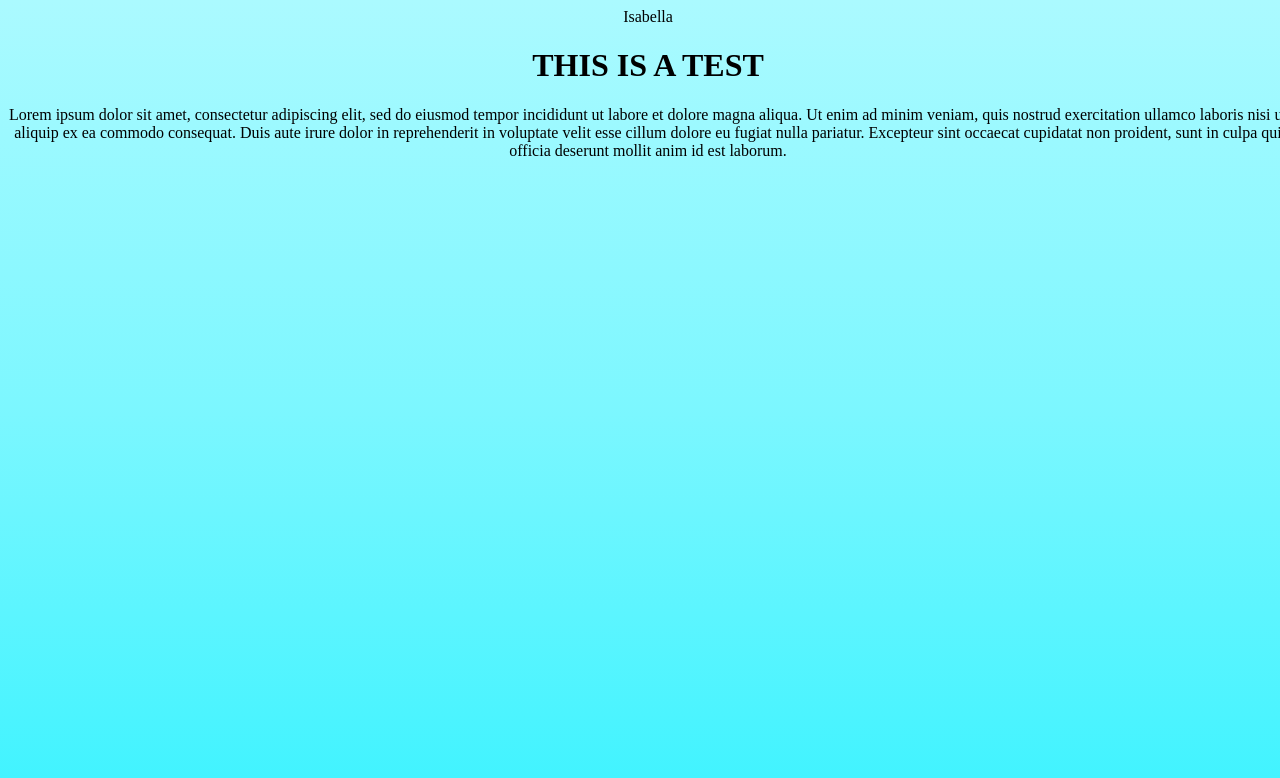
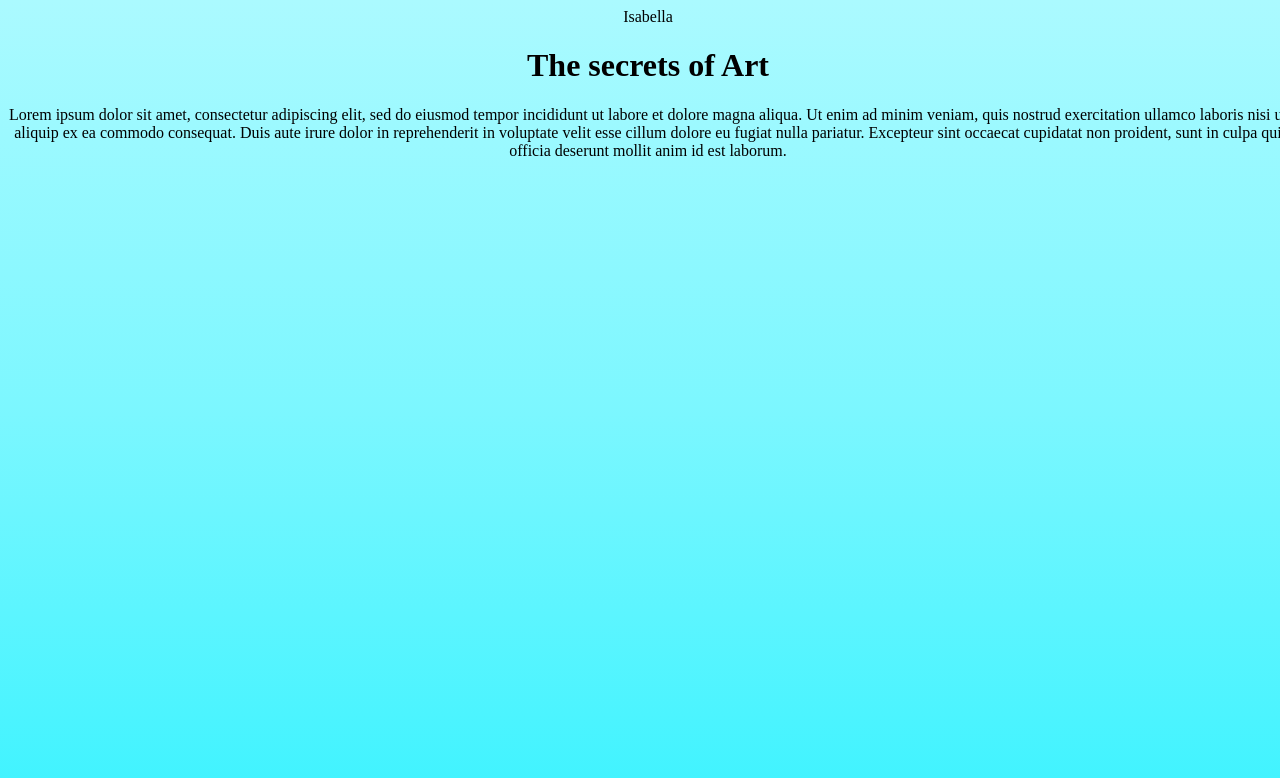
Before and after one commit to Isabella5432/myWebsite, a plain HTML site: page index.html in a window 1280 px wide. Drawn offline with Linux system fonts and the light colour scheme.

Commit message:
Update index.html

```diff
--- a/index.html
+++ b/index.html
@@ -14,7 +14,7 @@ Isabella
 <body>
 
 
-  <h1>THIS IS A TEST</h1>
+  <h1>The secrets of Art</h1>
 
 
   <p>
```
